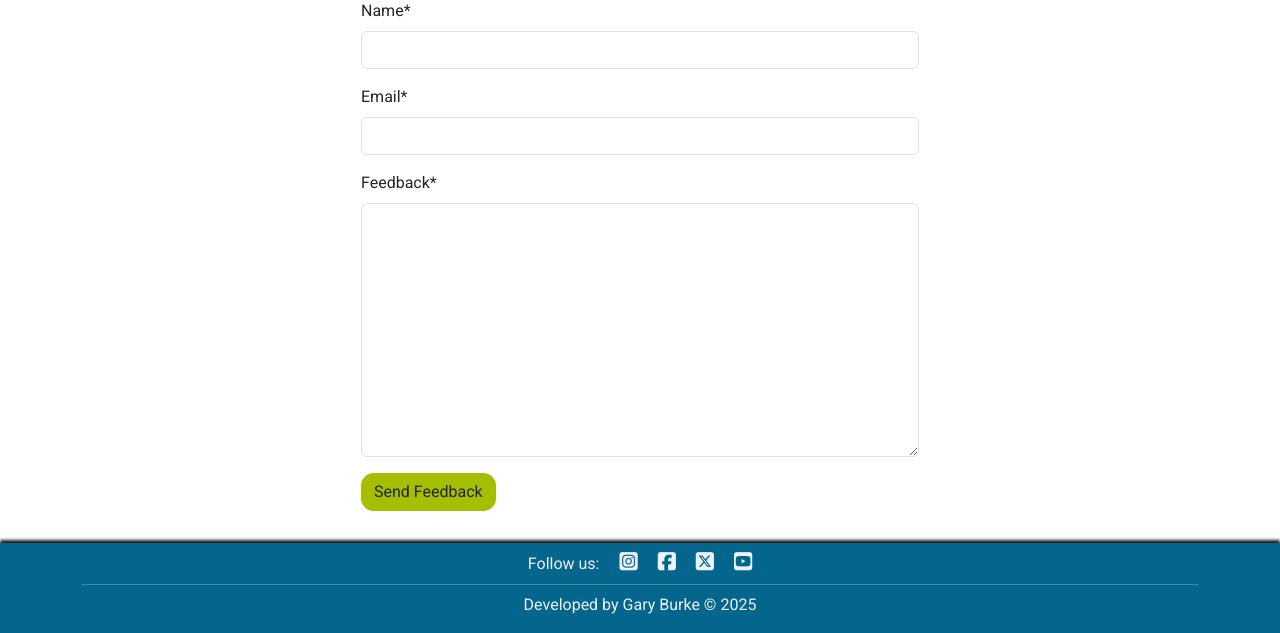
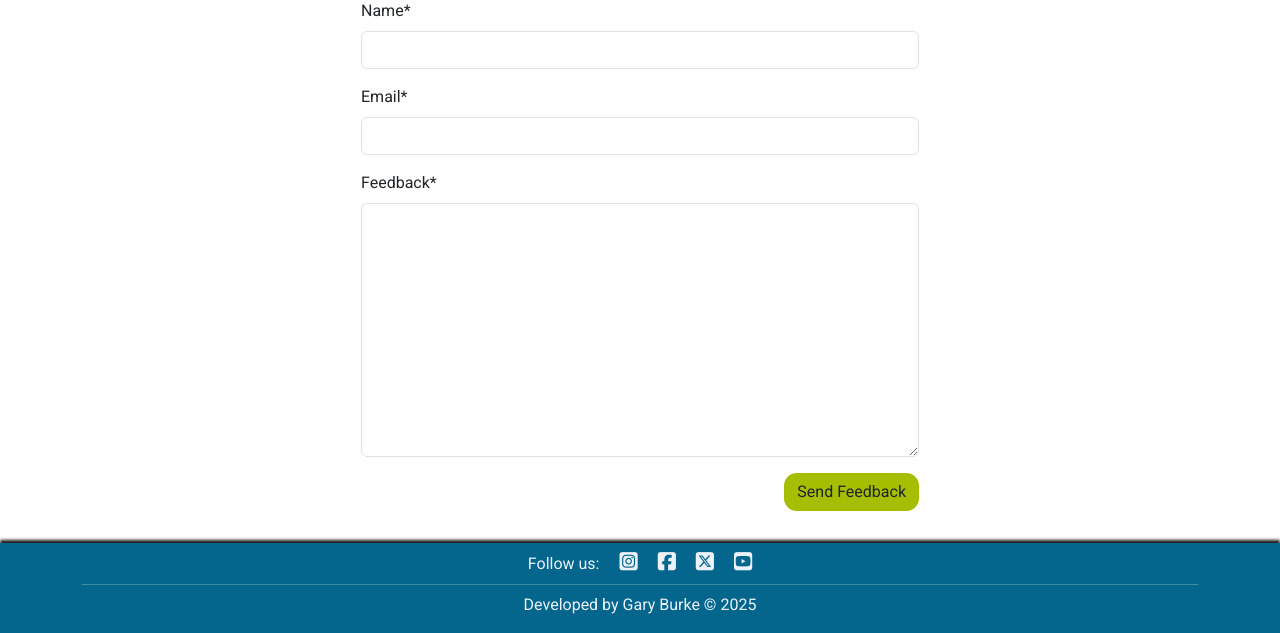
Before and after one commit to Gary-Burke/book-lovers-market, a Django app: page /about/ in a window 1280 px wide. Shown: the part 735-1368 px from the top of the page. Run offline with Django 5.2, Linux system fonts and the light colour scheme; some libraries are stand-ins or nearby versions.

Commit message:
Move button for feedback form

```diff
--- a/pages/templates/pages/about.html
+++ b/pages/templates/pages/about.html
@@ -37,7 +37,9 @@
         <form method="POST">
             {{ feedback_form | crispy }}
             {% csrf_token %}
-            <button type="submit" class="btn btn-confirm">Send Feedback</button>
+            <div class="text-end">
+                <button type="submit" class="btn btn-confirm ms-auto">Send Feedback</button>
+            </div>
         </form>
     </div>
 
```
